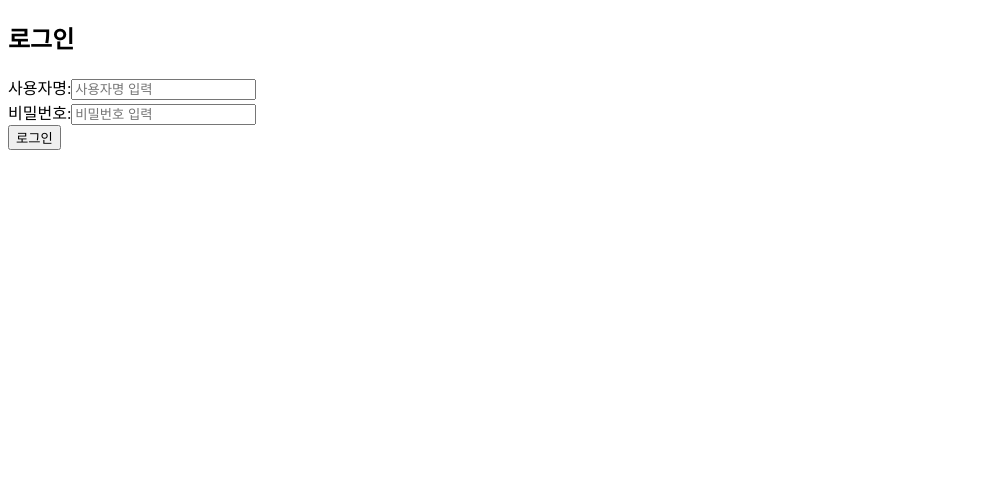
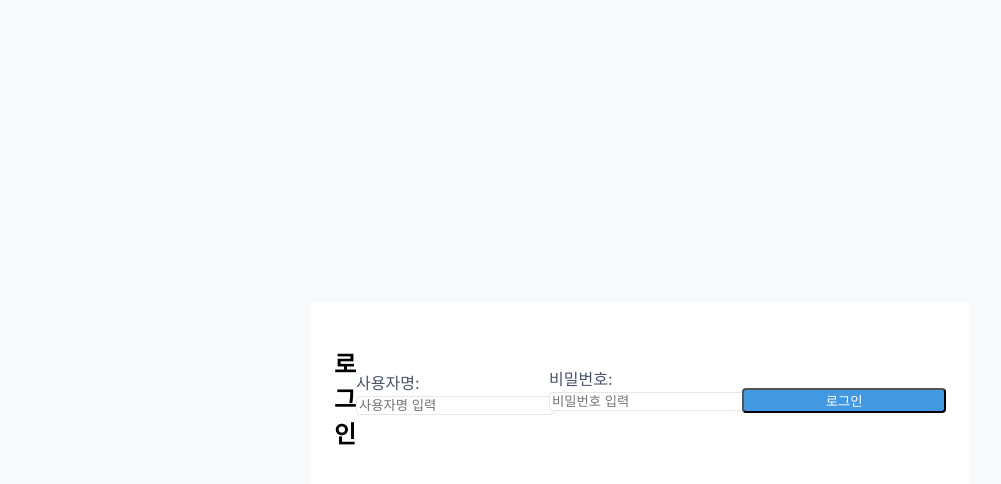
Before and after one commit to namkyu-kim-svg/attendance-app, a React (Create React App) app: page / in a window 1280 px wide. Shown: the top 484 px of the page, without its empty margins (0-1001 px from the left). Built offline with nearby package versions, Linux system fonts and the light colour scheme.

Commit message:
Update index.css

```diff
--- a/src/index.css
+++ b/src/index.css
@@ -1,3 +1,43 @@
-@tailwind base;
-@tailwind components;
-@tailwind utilities;
+body {
+  margin: 0;
+  font-family: -apple-system, BlinkMacSystemFont, 'Segoe UI', 'Roboto', 'Oxygen',
+    'Ubuntu', 'Cantarell', 'Fira Sans', 'Droid Sans', 'Helvetica Neue',
+    sans-serif;
+  -webkit-font-smoothing: antialiased;
+  -moz-osx-font-smoothing: grayscale;
+}
+
+code {
+  font-family: source-code-pro, Menlo, Monaco, Consolas, 'Courier New',
+    monospace;
+}
+
+/* 기본 스타일 */
+.container { width: 100%; max-width: 1200px; margin: 0 auto; padding: 0 15px; }
+.flex { display: flex; }
+.justify-center { justify-content: center; }
+.items-center { align-items: center; }
+.min-h-screen { min-height: 100vh; }
+.p-4 { padding: 1rem; }
+.p-6 { padding: 1.5rem; }
+.mb-2 { margin-bottom: 0.5rem; }
+.mb-4 { margin-bottom: 1rem; }
+.mb-6 { margin-bottom: 1.5rem; }
+.rounded { border-radius: 0.25rem; }
+.border { border: 1px solid #e2e8f0; }
+.bg-gray-100 { background-color: #f7fafc; }
+.bg-gray-800 { background-color: #2d3748; }
+.bg-white { background-color: #ffffff; }
+.text-white { color: #ffffff; }
+.text-gray-700 { color: #4a5568; }
+.w-full { width: 100%; }
+.font-bold { font-weight: 700; }
+.text-xl { font-size: 1.25rem; }
+.text-2xl { font-size: 1.5rem; }
+.shadow { box-shadow: 0 1px 3px 0 rgba(0, 0, 0, 0.1), 0 1px 2px 0 rgba(0, 0, 0, 0.06); }
+.hover\:bg-blue-600:hover { background-color: #3182ce; }
+.bg-blue-500 { background-color: #4299e1; }
+.bg-red-500 { background-color: #f56565; }
+.bg-green-500 { background-color: #48bb78; }
+.hover\:bg-red-600:hover { background-color: #e53e3e; }
+.hover\:bg-green-600:hover { background-color: #38a169; }
```
